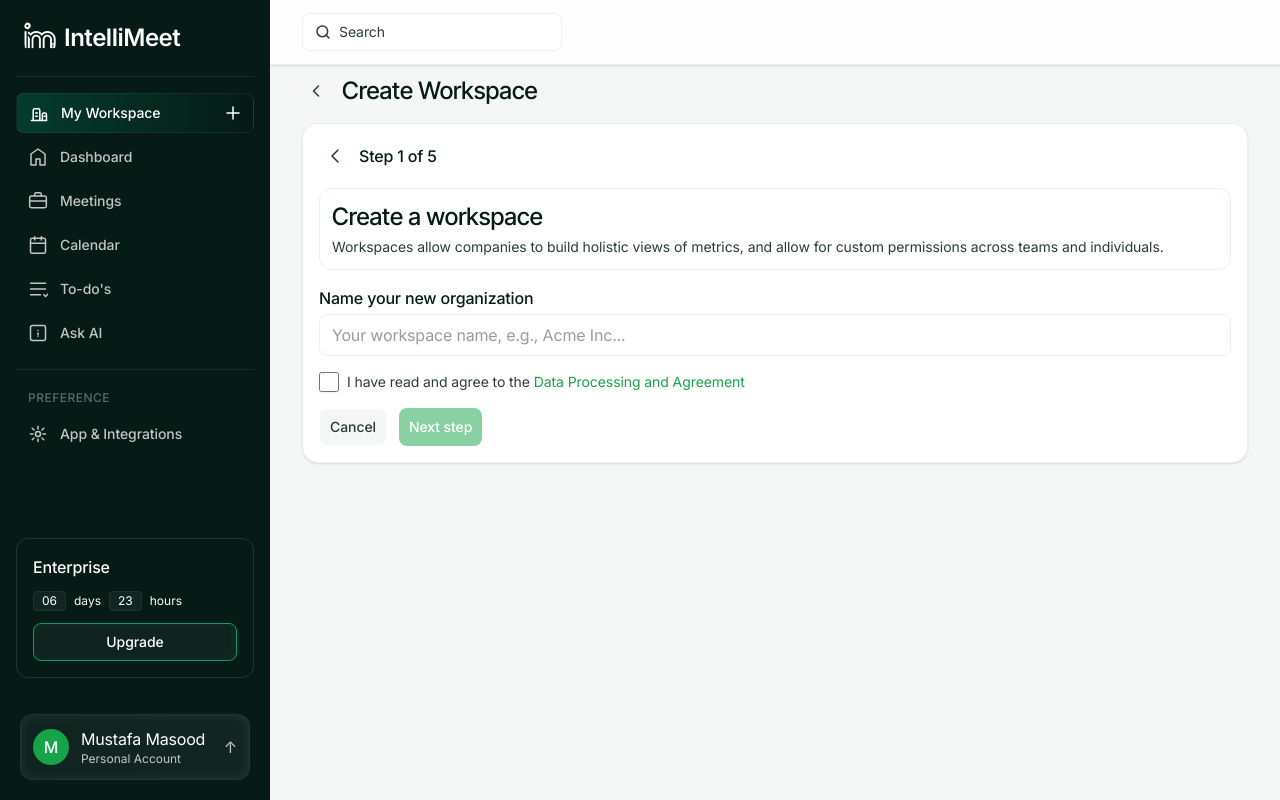
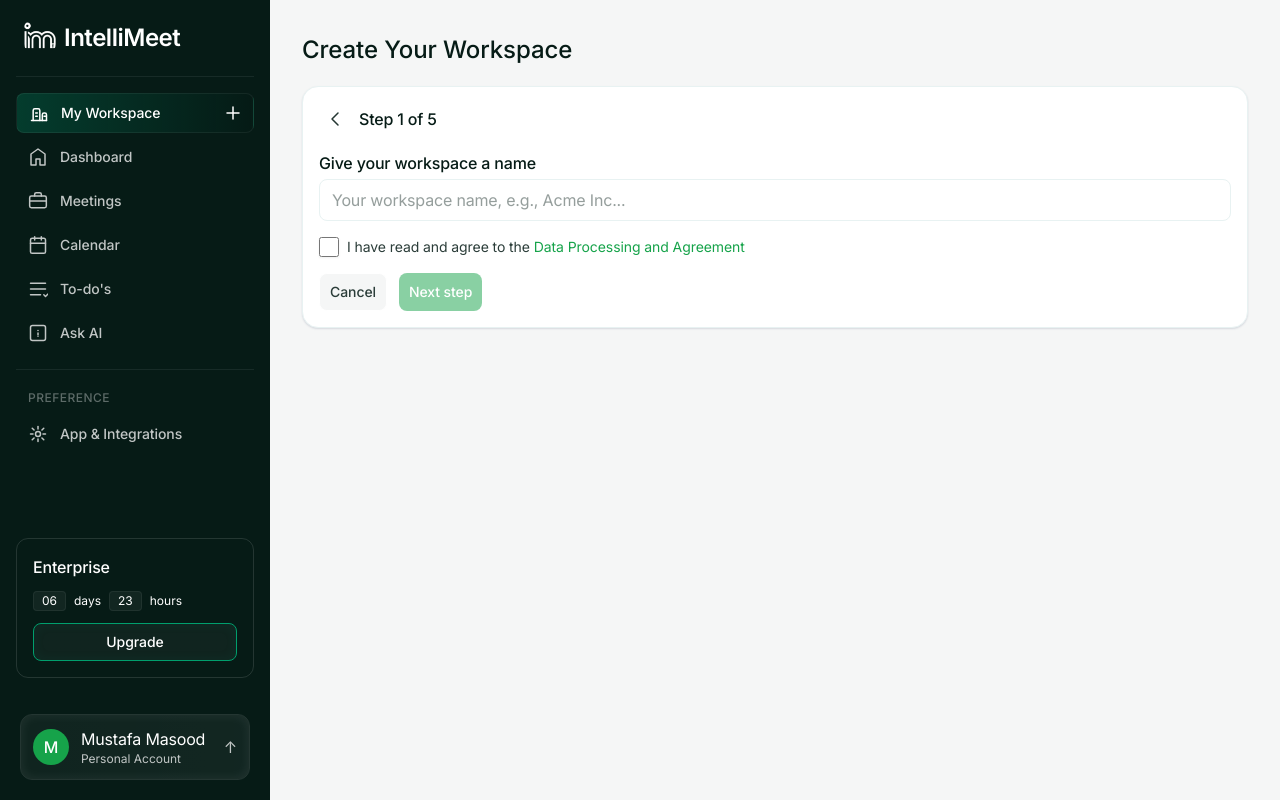
Before and after one commit to mustafa-masood/IntelliMeetPro, a React (Vite) app in the folder IntelliMeet.Frontend/: page /my-workspace in a window 1280 px wide. Built offline with nearby package versions, Linux system fonts and the light colour scheme.

Commit message:
Update MyWorkspace.tsx

```diff
--- a/IntelliMeet.Frontend/src/components/MyWorkspace.tsx
+++ b/IntelliMeet.Frontend/src/components/MyWorkspace.tsx
@@ -1,6 +1,5 @@
 import React, { useState } from 'react';
 import Sidebar from './Sidebar';
-import SearchBar from './SearchBar';
 
 const MyWorkspace: React.FC = () => {
     const [currentStep, setCurrentStep] = useState(1);
@@ -30,26 +29,14 @@ const MyWorkspace: React.FC = () => {
             <Sidebar />
 
             <div className="ml-[270px] flex-1 flex flex-col h-screen overflow-hidden relative">
-                {/* Topbar */}
-                <div className="bg-bg-surface-alpha-90 backdrop-blur-[6px] border-b border-stroke-primary px-8 py-[13px] flex items-center justify-between shadow-card sticky top-0 z-100">
-                    <SearchBar />
-                </div>
+
+
 
                 {/* Conditional Rendering: Workspace Management or Creation Flow */}
                 {workspaceCompleted ? (
                     <>
                         {/* Page Header */}
                         <div className="px-8 pt-[10px] flex flex-col gap-4 max-w-[1106px] w-full mx-auto">
-                            <div className="flex gap-3 items-center w-full">
-                                <button className="p-1 hover:bg-bg-surface-lv1 rounded-4 transition-colors bg-transparent border-none cursor-pointer">
-                                    <svg width="20" height="20" viewBox="0 0 20 20" fill="none">
-                                        <path d="M12.5 5L7.5 10L12.5 15" stroke="#2b3d39" strokeWidth="1.5" strokeLinecap="round" strokeLinejoin="round" />
-                                    </svg>
-                                </button>
-                                <h1 className="font-inter-tight font-medium text-2xl leading-8 text-text-primary m-0">
-                                    Create Workspace
-                                </h1>
-                            </div>
                         </div>
 
                         {/* Tabs */}
@@ -184,14 +171,10 @@ const MyWorkspace: React.FC = () => {
                     <>
                         {/* Page Header */}
                         <div className="px-8 pt-[10px] flex flex-col gap-4 max-w-[1106px] w-full mx-auto">
-                            <div className="flex gap-3 items-center w-full">
-                                <button className="p-1 hover:bg-bg-surface-lv1 rounded-4 transition-colors bg-transparent border-none cursor-pointer">
-                                    <svg width="20" height="20" viewBox="0 0 20 20" fill="none">
-                                        <path d="M12.5 5L7.5 10L12.5 15" stroke="#2b3d39" strokeWidth="1.5" strokeLinecap="round" strokeLinejoin="round" />
-                                    </svg>
-                                </button>
-                                <h1 className="font-inter-tight font-medium text-2xl leading-8 text-text-primary m-0">
-                                    Create Workspace
+                            <div className="flex gap-3 mt-6 items-center w-full">
+
+                                <h1 className="font-inter font-medium text-2xl text-text-primary tracking-[-0.084px] mb-1">
+                                    Create Your Workspace
                                 </h1>
                             </div>
                         </div>
@@ -217,22 +200,12 @@ const MyWorkspace: React.FC = () => {
                                 {/* Step 1 Content */}
                                 {currentStep === 1 && (
                                     <>
-                                        {/* Content Card */}
-                                        <div className="bg-bg-surface-pure border border-stroke-primary rounded-12 p-3 flex flex-col gap-3">
-                                            <div className="flex flex-col gap-1">
-                                                <h2 className="font-inter-tight font-medium text-2xl leading-8 text-text-primary m-0">
-                                                    Create a workspace
-                                                </h2>
-                                                <p className="font-inter font-normal text-sm leading-5 text-text-secondary tracking-[-0.084px] m-0">
-                                                    Workspaces allow companies to build holistic views of metrics, and allow for custom permissions across teams and individuals.
-                                                </p>
-                                            </div>
-                                        </div>
+
 
                                         {/* Input Field */}
                                         <div className="flex flex-col gap-1">
                                             <label className="font-inter font-medium text-base leading-6 text-text-primary tracking-[-0.176px]">
-                                                Name your new organization
+                                               Give your workspace a name
                                             </label>
                                             <input
                                                 type="text"
@@ -266,8 +239,8 @@ const MyWorkspace: React.FC = () => {
                                                 onClick={() => setCurrentStep(2)}
                                                 disabled={!workspaceName || !agreedToTerms}
                                                 className={`rounded-8 px-[10px] py-2 flex items-center justify-center font-inter font-medium text-sm tracking-[-0.084px] ${workspaceName && agreedToTerms
-                                                        ? 'bg-primary-500 text-white cursor-pointer hover:bg-primary-00'
-                                                        : 'bg-primary-500 text-white opacity-50 cursor-not-allowed'
+                                                    ? 'bg-primary-500 text-white cursor-pointer hover:bg-primary-00'
+                                                    : 'bg-primary-500 text-white opacity-50 cursor-not-allowed'
                                                     }`}
                                             >
                                                 Next step
```
